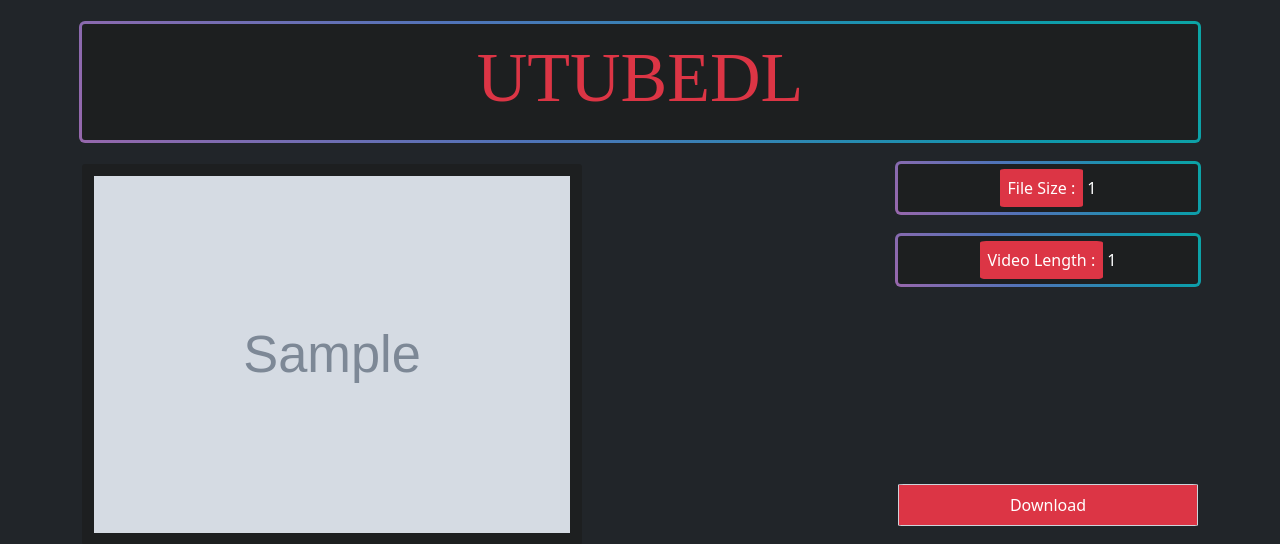
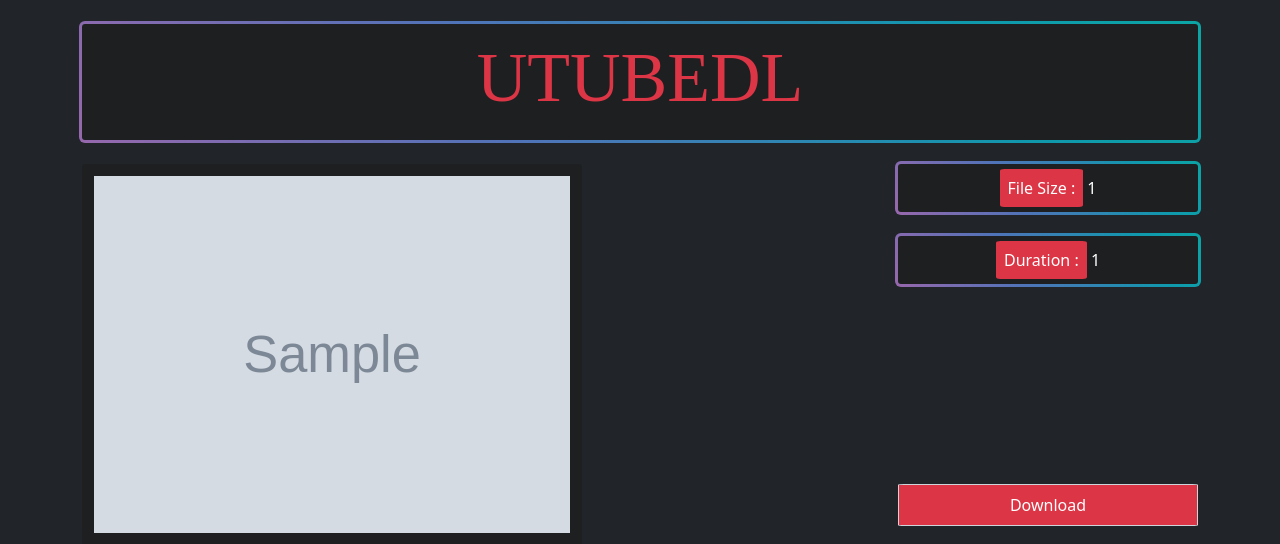
Before and after one commit to awmirs/django-utubedl, a Django app: template templates/information.html in a window 1280 px wide. Shown: the top 544 px of the page. Run offline with Django 3.2, Linux system fonts and the light colour scheme; the template is opened without the code that fills it: most values are stand-ins (such as "Sample title", 1, 10 or a date in 2020); grey boxes marked "Sample" are stand-in pictures; some web fonts are replaced.

Commit message:
Change video length to duration

```diff
--- a/templates/information.html
+++ b/templates/information.html
@@ -11,7 +11,7 @@
             <li>
                 <div class="gradient-border"><span class="bg-danger custom-label">File Size :</span> {{ size }}</div>
                 <br>
-                <div class="gradient-border"><span class="bg-danger custom-label">Video Length :</span> {{ length }}</div>
+                <div class="gradient-border"><span class="bg-danger custom-label">Duration :</span> {{ length }}</div>
                 <form action="{% url 'download' %}" method="post">{% csrf_token %}
                     <input type="hidden" name="link" value="{{ link }}">
                     <button type="submit" class="bg-danger custom-label form-control" style="float: right;width: 300px; margin-top: 200px; border-radius: 2%">Download</button>
```
